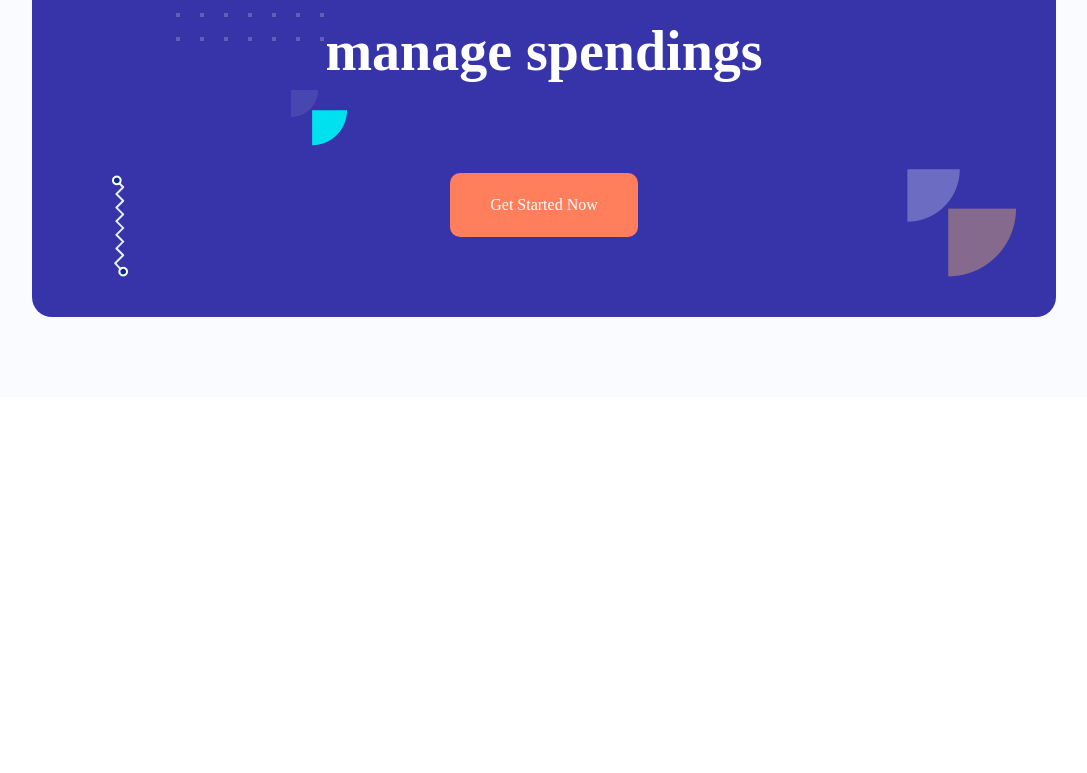
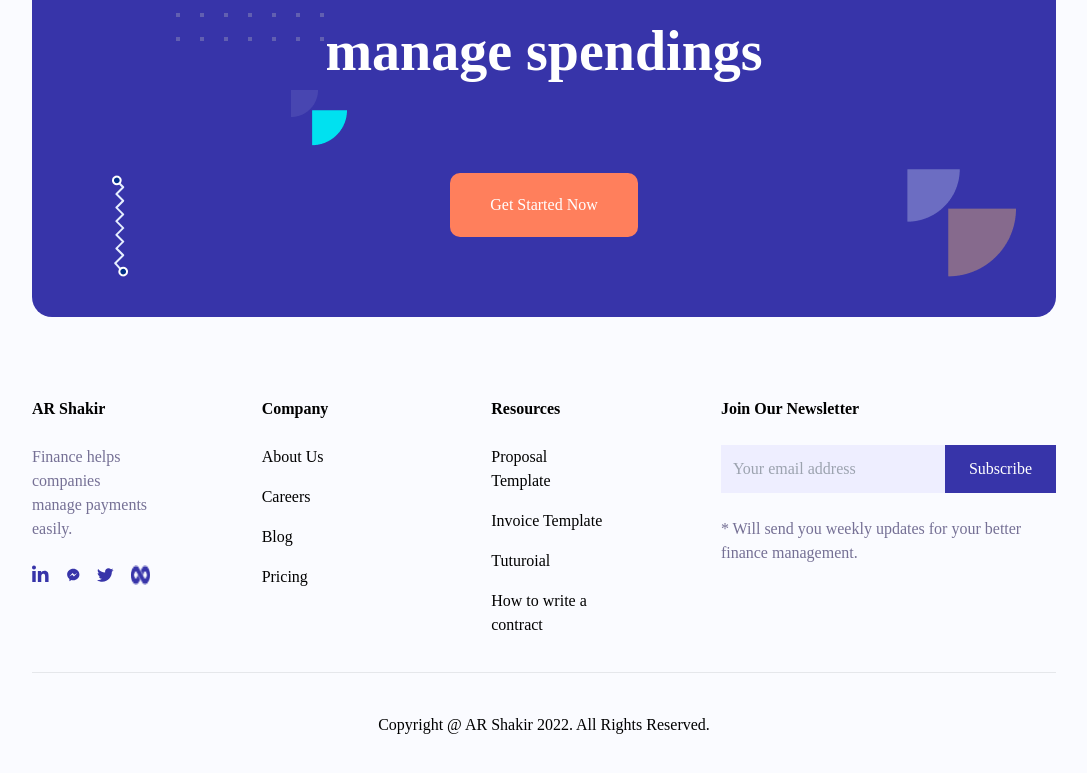
Before and after one commit to guptarajStha/intuji-frontend-internship-challenge, a React (Create React App) app in the folder intuji-frontend-internship-challenge/: page / in a window 1280 px wide. Shown: the part 6944-7717 px from the top of the page, without its empty margins (96-1183 px from the left). Before the commit the page ends 7341 px from the top, so only its background shows below. Built offline with nearby package versions, Linux system fonts and the light colour scheme.

Commit message:
Added Footer

```diff
--- /dev/null
+++ b/intuji-frontend-internship-challenge/src/Component/Footer.js
@@ -0,0 +1,54 @@
+import React from "react";
+import { FaLinkedinIn, FaTwitter } from "react-icons/fa";
+import { BiLogoMessenger } from "react-icons/bi";
+import infinity from '../assets/infinity.png'
+const Footer = () => {
+  return (
+    <div className="pt-[80px]">
+      <div className="flex gap-28 pb-[35px]">
+        <div className="flex flex-col gap-6 w-1/4">
+          <h1 className=' font-bold text-[21px'>AR Shakir</h1>
+          <p className='text-[16px] font-medium text-[#757095]'>Finance helps companies manage payments easily.</p>
+          <div className="flex text-[#3734A9] gap-4 text-[20px]">
+            <FaLinkedinIn className=" cursor-pointer" />
+            <BiLogoMessenger className=" cursor-pointer" />
+            <FaTwitter className=" cursor-pointer" />
+            <img className="w-[20px]  cursor-pointer" src={infinity} alt=""  />
+          </div>
+        </div>
+        <div className="flex flex-col gap-6  w-1/4">
+          <h1 className=' font-bold text-[21px'>Company</h1>
+          <div className='text-[16px] font-medium flex flex-col gap-4'>
+            <h2 className=" cursor-pointer">About Us</h2>
+            <h2 className=" cursor-pointer">Careers</h2>
+            <h2 className=" cursor-pointer">Blog</h2>
+            <h2 className=" cursor-pointer">Pricing</h2>
+          </div>
+        </div>
+        <div className="flex flex-col gap-6  w-1/4">
+          <h1 className=' font-bold text-[21px'>Resources</h1>
+          <div className='text-[16px] font-medium flex flex-col gap-4'>
+            <h2 className=" cursor-pointer">Proposal Template</h2>
+            <h2 className=" cursor-pointer">Invoice Template</h2>
+            <h2 className=" cursor-pointer">Tuturoial</h2>
+            <h2 className=" cursor-pointer">How to write a contract</h2>
+          </div>
+        </div>
+        <div className="flex flex-col gap-6">
+          <h1 className=' font-bold text-[21px'>Join Our Newsletter</h1>
+          <div className="flex">
+            <input type="email" placeholder="Your email address" className="p-3 bg-[#EEEEFF] outline-none"/>
+            <button className="bg-[#3734A9] px-6 py-3 text-white">Subscribe</button>
+          </div>
+          <p className='text-[16px] font-medium text-[#757095]'>
+            * Will send you weekly updates for your better finance management.
+          </p>
+        </div>
+      </div>
+      <hr />
+      <div className="w-full flex justify-center items-center p-[40px]">Copyright @ AR Shakir 2022. All Rights Reserved.</div>
+    </div>
+  );
+};
+
+export default Footer;
--- a/intuji-frontend-internship-challenge/src/Pages/Home.js
+++ b/intuji-frontend-internship-challenge/src/Pages/Home.js
@@ -10,6 +10,7 @@ import Stats from "../Component/Stats";
 import RecentBlog from "../Component/RecentBlog";
 import FrequentQuestion from "../Component/FrequentQuestion";
 import Discover from "../Component/Discover";
+import Footer from "../Component/Footer";
 
 const Home = () => {
   return (
@@ -24,11 +25,12 @@ const Home = () => {
       <Features />
       <Testimonials />
       <Stats />
-      <div className="w-full bg-[#FAFBFF] py-[80px]">
+      <div className="w-full bg-[#FAFBFF] pt-[80px]">
         <div className="w-[80%] m-auto">
           <RecentBlog />
           <FrequentQuestion />
           <Discover />
+          <Footer />
         </div>
       </div>
     </div>
```
Also changed, not shown: intuji-frontend-internship-challenge/src/assets/infinity.png (added).
